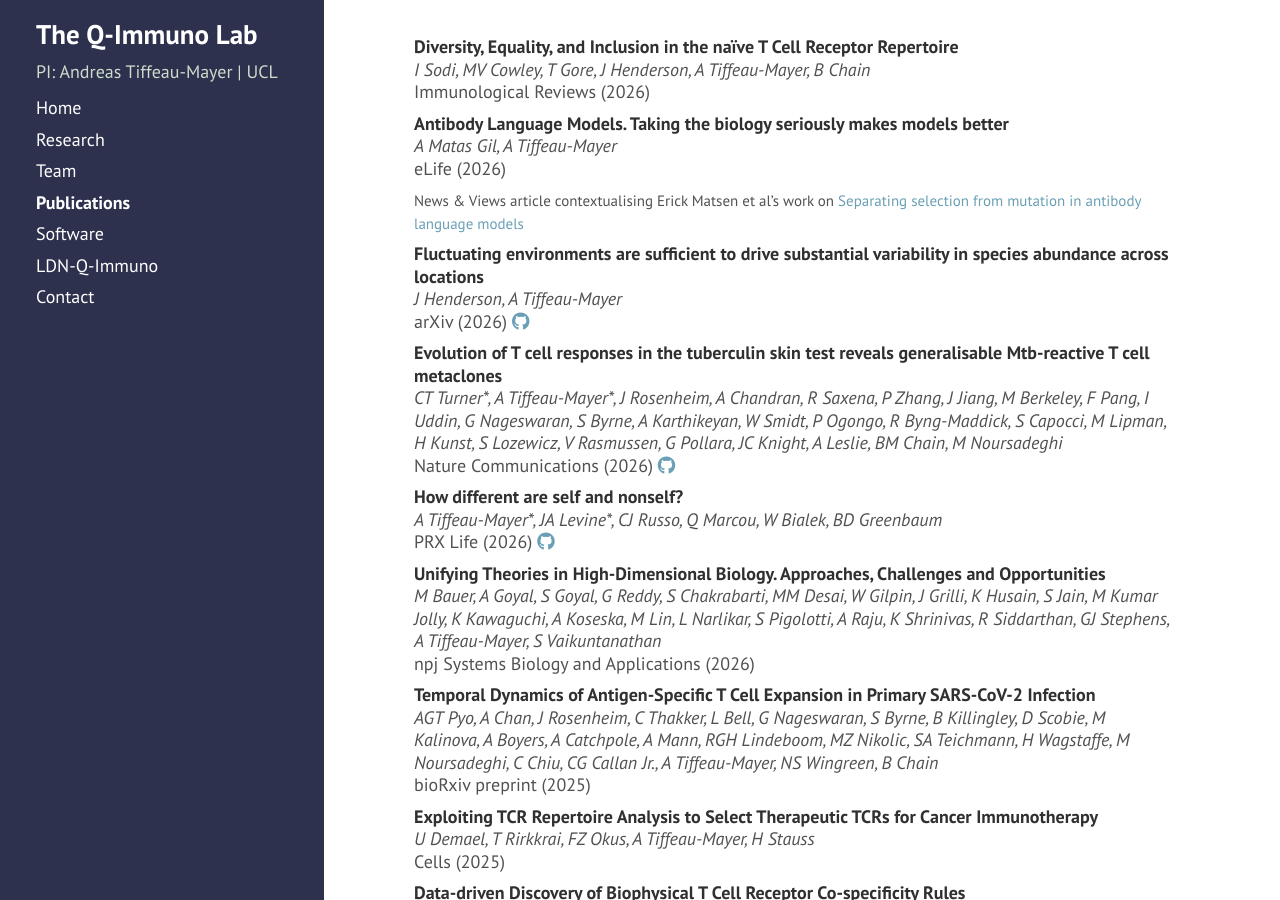
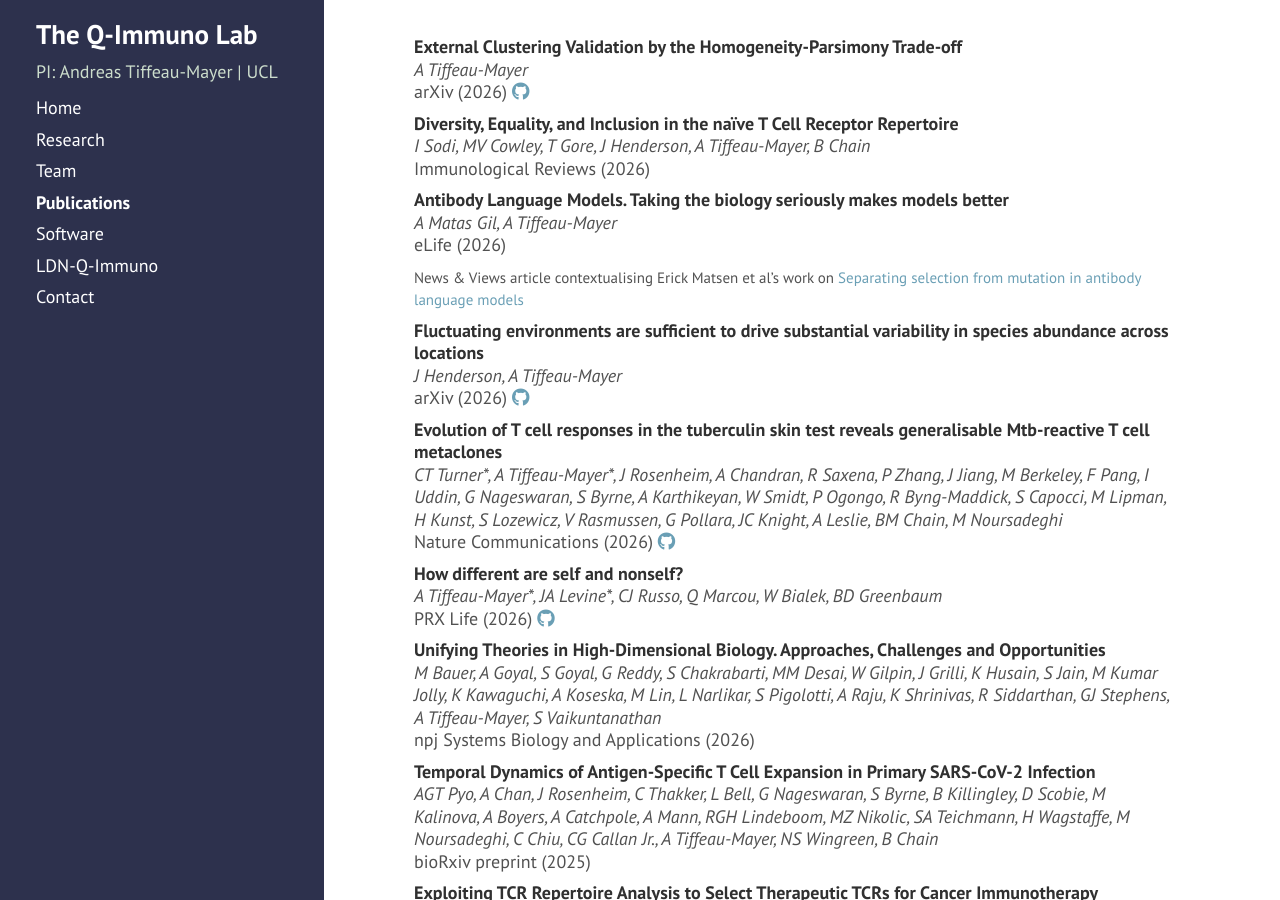
Before and after one commit to andim/andim.github.io, a Jekyll site: the page built from publications.md, in a window 1280 px wide and 900 px high. Built offline with Jekyll 4.4.1, drawn with Linux system fonts in a browser that asks for light colours; nearby versions of some CDN libraries; a style sheet for code colours, icons or effects is not loaded.

```diff
--- a/_data/publist.yml
+++ b/_data/publist.yml
@@ -1,3 +1,11 @@
+- authors: A Tiffeau-Mayer
+  title: External Clustering Validation by the Homogeneity-Parsimony Trade-off
+  journal: arXiv
+  year: 2026
+  links:
+    doi: https://doi.org/10.48550/arXiv.2607.20799
+    github: https://github.com/qimmuno/clustereval
+
 - authors: I Sodi, MV Cowley, T Gore, J Henderson, A Tiffeau-Mayer, B Chain
   title: Diversity, Equality, and Inclusion in the naïve T Cell Receptor Repertoire
   journal: Immunological Reviews
```
